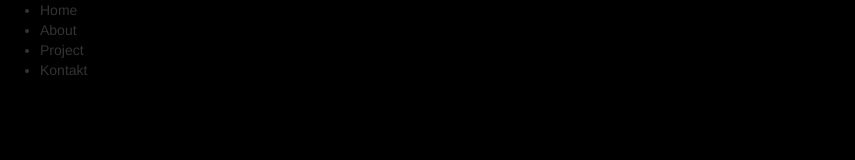
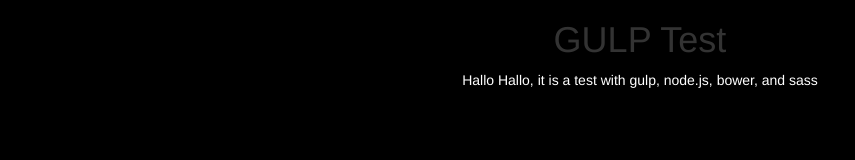
Before and after one commit to chriskezi/gulp, a website: page index.html in a window 1280 px wide. Shown: the whole page, without its empty margins (0-855 px from the left). Drawn offline with nearby package versions, Linux system fonts and the light colour scheme.

Commit message:
all file added

```diff
--- a/index.html
+++ b/index.html
@@ -22,15 +22,9 @@
 </head>
 
 <body>
-  <header>
-    <nav>
-      <ul>
-        <li>Home</li>
-        <li>About</li>
-        <li>Project</li>
-        <li>Kontakt</li>
-      </ul>
-    </nav>
+  <header class="text-center">
+    <h1>GULP Test</h1>
+    <p>Hallo Hallo, it is a test with gulp, node.js, bower, and sass</p>
   </header>
   <!-- jQuery (necessary for Bootstrap's JavaScript plugins) -->
   <script src="https://ajax.googleapis.com/ajax/libs/jquery/1.11.3/jquery.min.js"></script>
--- a/sass/style.scss
+++ b/sass/style.scss
@@ -4,7 +4,7 @@
     color: #ffffff;
   }
   h1{
-    color: #333333;
+    color: #000000;
   }
   h2{
     color: #777777;
```
